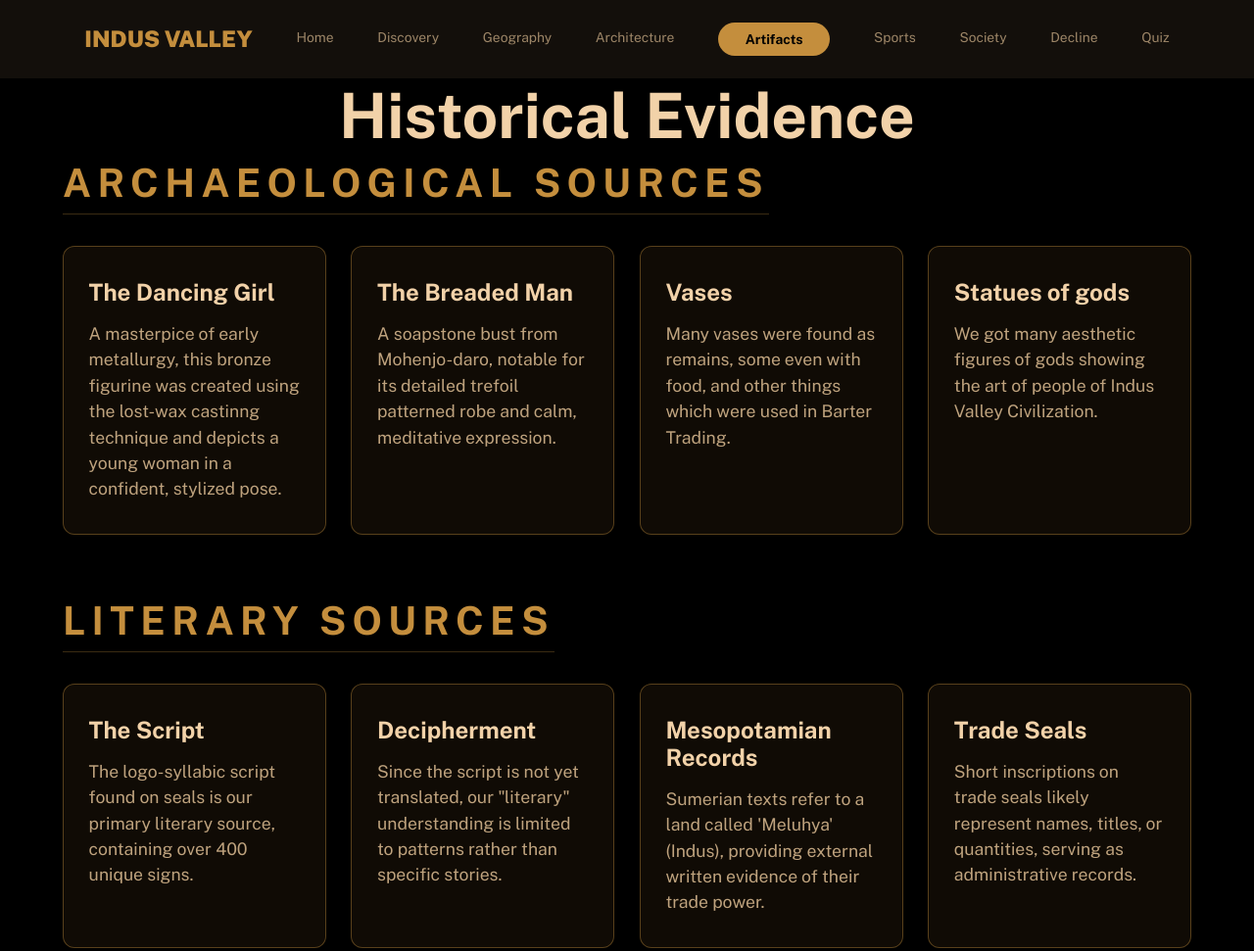
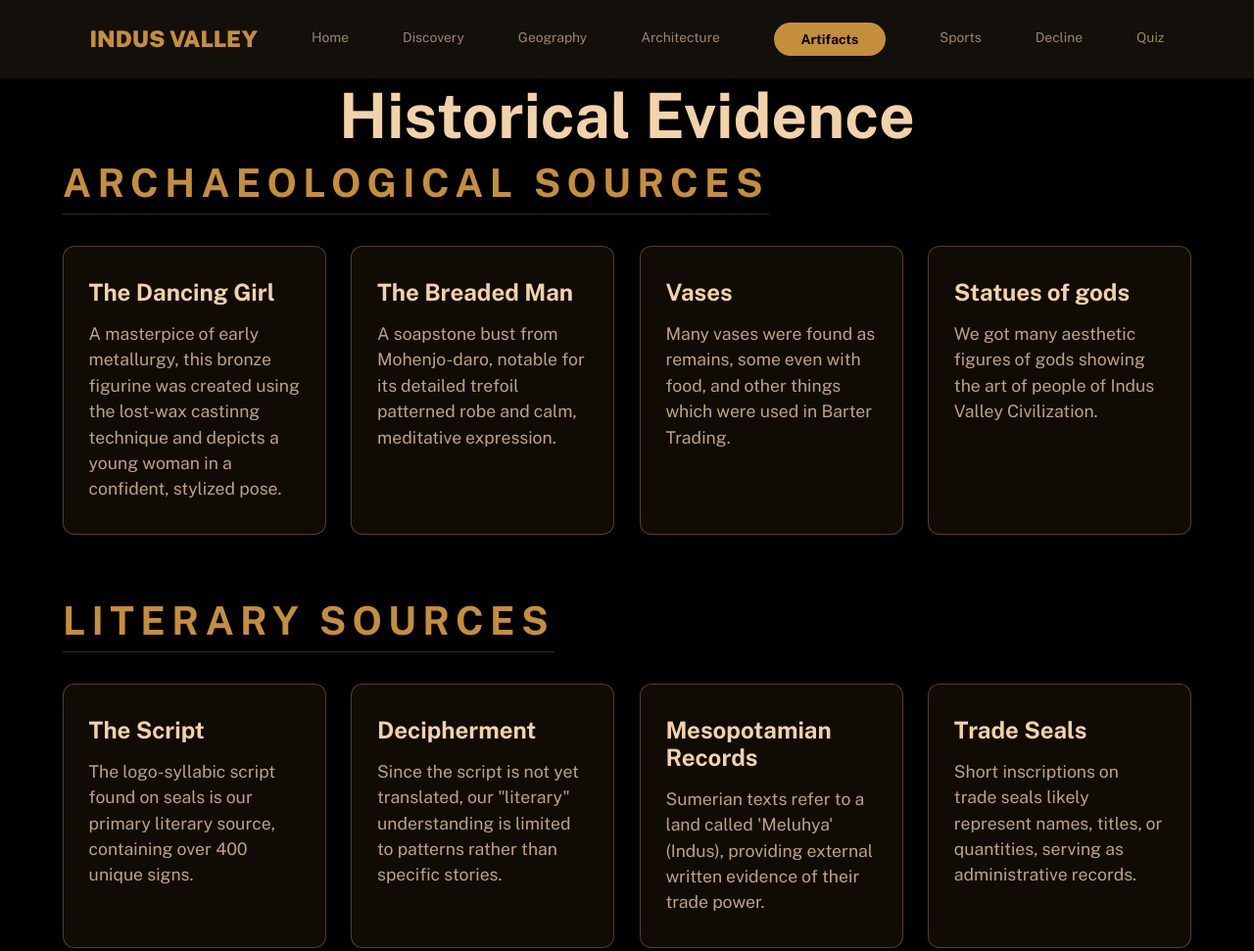
Before and after one commit to Lucas-2902/Indus-Valley-Civilization, a plain HTML site: page artifacts.html in a window 1280 px wide. Shown: the whole page at 98% size. Drawn offline with nearby package versions, Linux system fonts and the light colour scheme.

Commit message:
Update artifacts.html

```diff
--- a/artifacts.html
+++ b/artifacts.html
@@ -22,7 +22,6 @@
             <a href="bricks.html" class="inactive">Architecture</a>
             <a href="artifacts.html" class="active">Artifacts</a>
             <a href="sports.html" class="inactive">Sports</a>
-            <a href="society.html" class="inactive">Society</a>
             <a href="decline.html" class="inactive">Decline</a>
             <a href="quiz.html" class="inactive">Quiz</a>
         </div>
```
